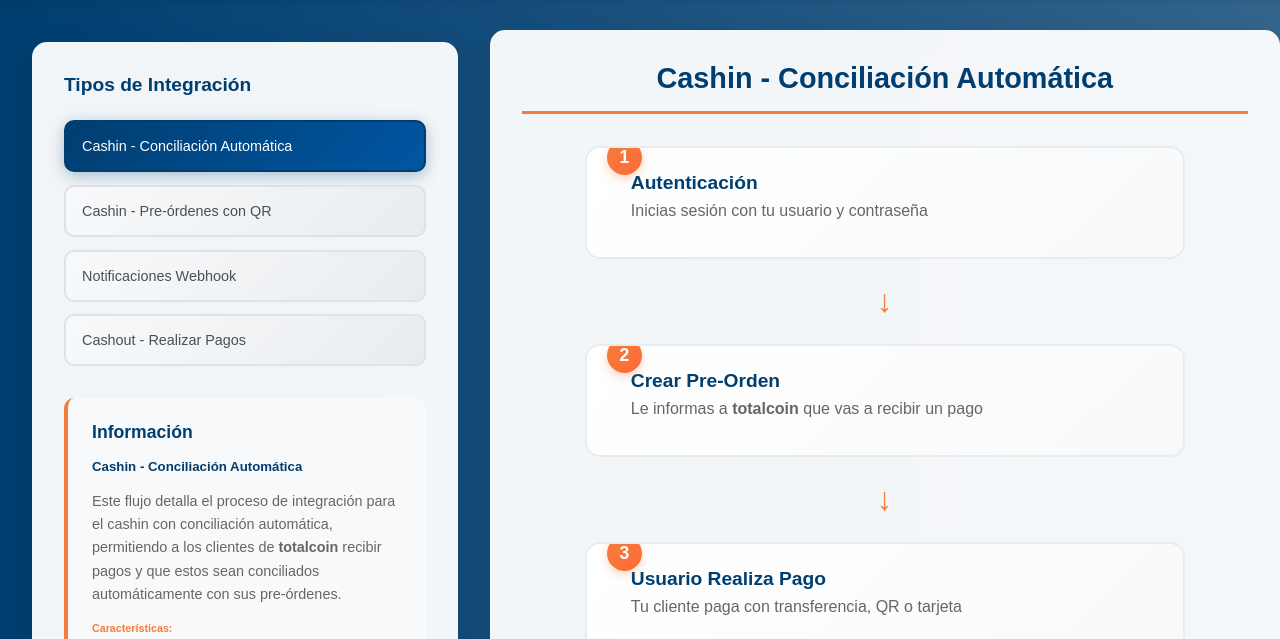
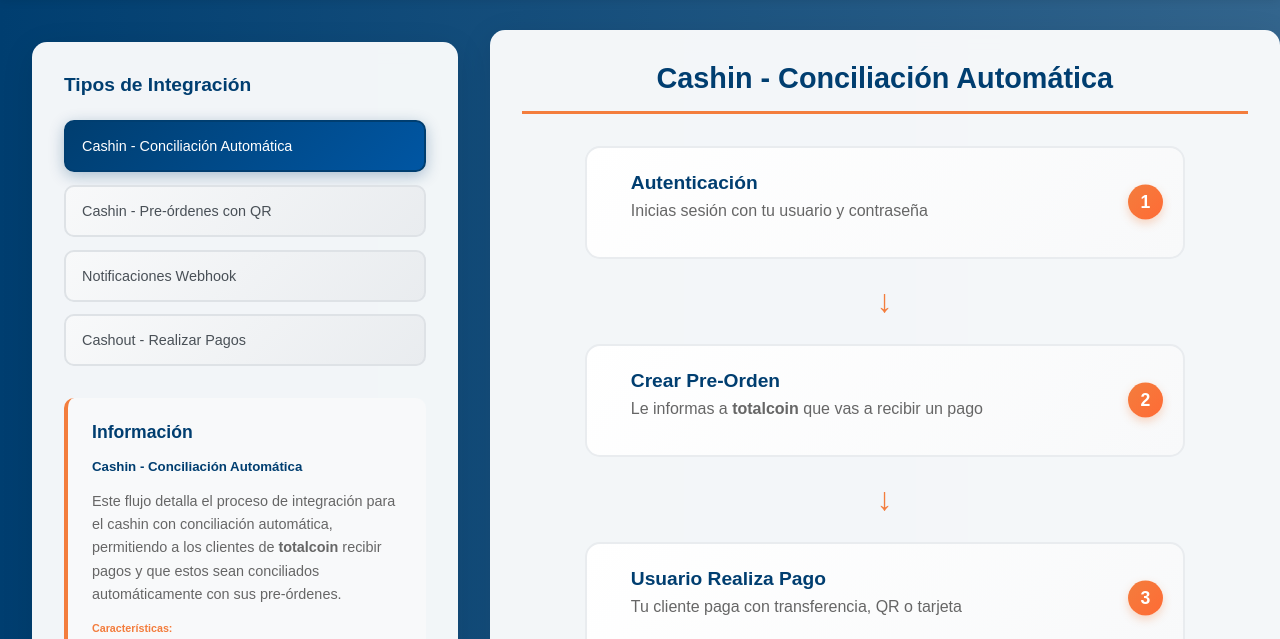
Before and after one commit to santiagoisra/totalcoin-API-flowchart, a plain HTML site: page index.html in a window 1280 px wide. Shown: the part 98-737 px from the top of the page. Drawn offline with Linux system fonts and the light colour scheme.

Commit message:
numeros alineados

```diff
--- a/styles.css
+++ b/styles.css
@@ -291,8 +291,9 @@ body {
 
 .step-number {
     position: absolute;
-    top: -8px;
-    left: 20px;
+    top: 50%;
+    right: 20px;
+    transform: translateY(-50%);
     background: linear-gradient(135deg, #F37D3D 0%, #ff6b35 100%);
     color: white;
     width: 35px;
```
